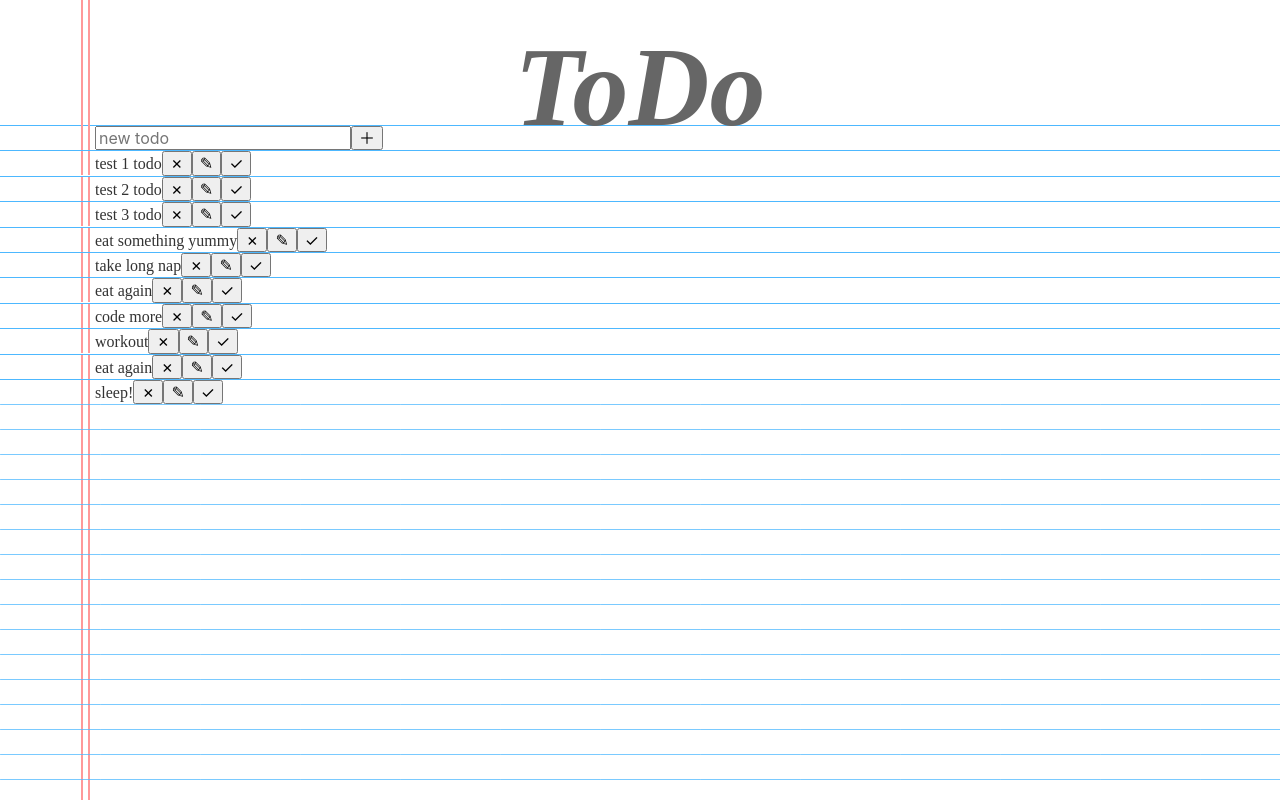
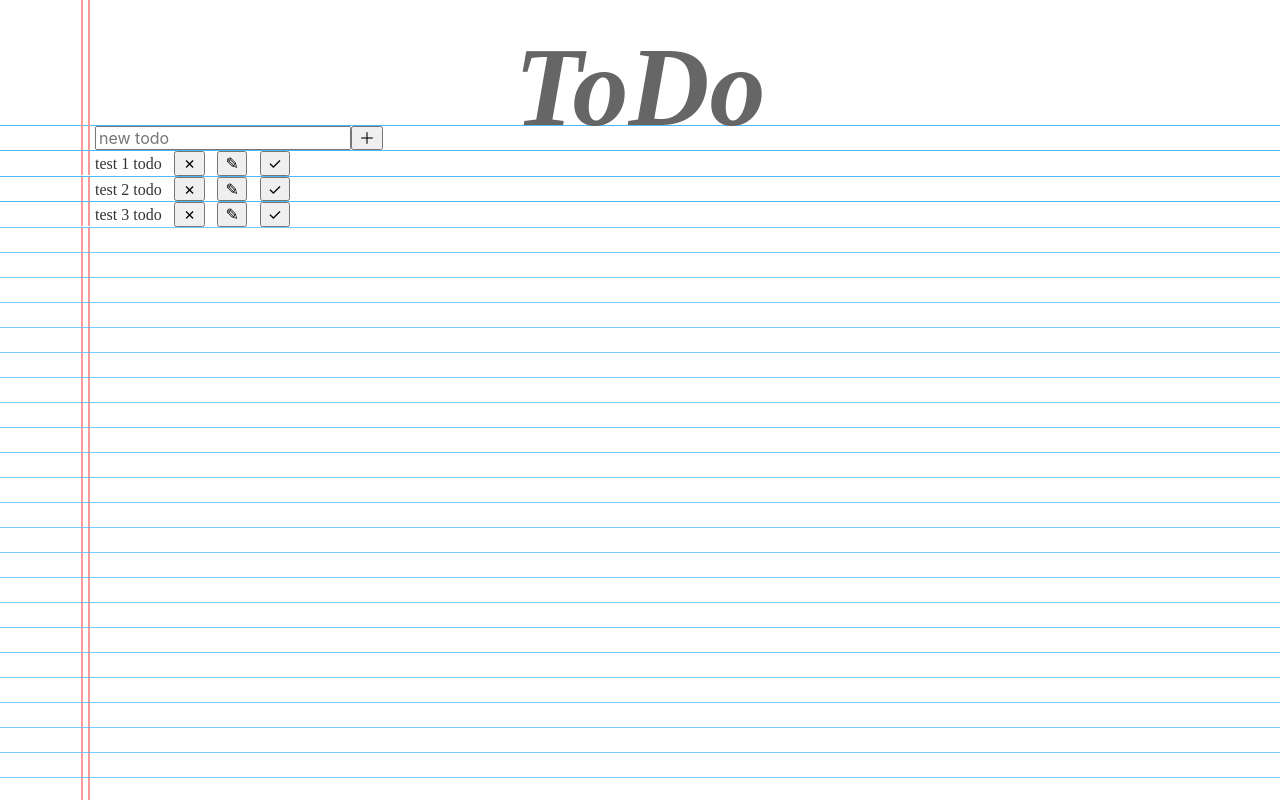
Before and after one commit to b-juravic/todo-app, a React (Create React App) app: page / in a window 1280 px wide. Shown: the top 800 px of the page. Built offline with nearby package versions, Linux system fonts and the light colour scheme; data requests are answered from the project's data file; a web font is replaced by a local one.

Commit message:
Added state to TodoList- height of rendered ul element
Using to calculate height of TodoList-wrapper div

```diff
--- a/db.json
+++ b/db.json
@@ -14,41 +14,6 @@
       "id": "test-8-9-10-11",
       "todo": "test 3 todo",
       "status": "pending"
-    },
-    {
-      "id": "0efaac77-5ab8-495c-8f24-f5c639dc97e7",
-      "todo": "eat something yummy",
-      "status": "pending"
-    },
-    {
-      "id": "601320ba-ad2c-4098-8b5e-d3c63bbea7a5",
-      "todo": "take long nap",
-      "status": "pending"
-    },
-    {
-      "id": "062533b2-087c-4aa1-834d-ba2a59808476",
-      "todo": "eat again",
-      "status": "pending"
-    },
-    {
-      "id": "8067fe62-9701-4639-84ce-f8b726ed21f5",
-      "todo": "code more",
-      "status": "pending"
-    },
-    {
-      "id": "f8f702e2-3df8-4e9f-9b29-11f88a7cafc6",
-      "todo": "workout",
-      "status": "pending"
-    },
-    {
-      "id": "79643e7d-a85e-485e-b4d6-96fbc01d7775",
-      "todo": "eat again",
-      "status": "pending"
-    },
-    {
-      "id": "6833ea1f-0ec6-4d47-8c67-b387018d3352",
-      "todo": "sleep!",
-      "status": "pending"
     }
   ]
 }
--- a/src/App.css
+++ b/src/App.css
@@ -28,6 +28,8 @@ code {
 
 .app-header {
   text-align: center;
+  height: 125px;
+  /* border: 1px solid black; */
 }
 
 .app-header h1 {
--- a/src/TodoItem.css
+++ b/src/TodoItem.css
@@ -5,3 +5,7 @@
 .vertical-lines {
   position: absolute;
 }
+
+.button-collection button {
+  margin-left: .8rem;
+}
--- a/src/TodoItem.js
+++ b/src/TodoItem.js
@@ -47,7 +47,7 @@ function TodoItem({ id, todo, status, updateTodo, removeTodo }) {
         ? <EditTodoForm id={id} currentTodo={todo} updateTodo={updateTodo} />
         : <>
           <Todo todo={todo} status={status} />
-          <span>
+          <span className="button-collection">
             {/* using X, pencil, and check mark unicode characters */}
             <button onClick={handleDelete}>&#10007;</button>
             <button onClick={handleEdit}>&#x270E;</button>
--- a/src/TodoList.css
+++ b/src/TodoList.css
@@ -1,7 +1,10 @@
+.TodoList-wrapper {
+  /* todolist wrapper height is 100vh - ul height - header height */
+  height: calc(100vh - var(--ulHeight) - 125px);
+}
+
 ul.TodoList {
   list-style: none;
   margin: 0;
-  /* margin-top: 90px; */
   padding-left: 0;
-  height: 100vh;
 }
--- a/src/TodoList.js
+++ b/src/TodoList.js
@@ -1,4 +1,4 @@
-import React, { useState, useEffect } from "react";
+import React, { useState, useEffect, useRef } from "react";
 import "./TodoList.css";
 import TodoItem from "./TodoItem";
 import AddTodoForm from "./AddTodoForm";
@@ -12,6 +12,7 @@ import { getTodos, addTodo, updateTodo, deleteTodo } from "./api";
  * State
  * -- todoList: [ {id: "", todo: ""} ... ]
  * -- isLoading: boolean
+ * -- ulHeight: int height of rendered ul html element (used to calculate TodoList-wrapper height)
  *
  * App -> TodoList
  */
@@ -20,12 +21,18 @@ function TodoList() {
   const [todoList, setTodoList] = useState([]);
   const [isLoading, setIsLoading] = useState(true);
 
+  /** Used to calculate TodoList-wrapper div height in CSS */
+  const [ulHeight, setUlHeight] = useState(null);
+  const ulOfTodos = useRef();
+
   /** fetch all todos and update state */
   useEffect(function fetchTodos () {
     async function getAllTodos() {
       const todos = await getTodos();
+
       setTodoList(todos);
       setIsLoading(false);
+      setUlHeight(ulOfTodos.current.offsetHeight);
     }
 
     getAllTodos();
@@ -34,10 +41,13 @@ function TodoList() {
   /** add new todo and update state */
   async function addNewTodo(data) {
     await addTodo(data);
-    setTodoList(t => ([
-      ...t,
-      data
-    ]));
+    setIsLoading(true);
+
+    const todos = await getTodos();
+
+    setTodoList(todos);
+    setIsLoading(false);
+    setUlHeight(ulOfTodos.current.offsetHeight);
   }
 
   /** update todo or toggle todo status and update state */
@@ -49,6 +59,7 @@ function TodoList() {
 
     setTodoList(todos);
     setIsLoading(false);
+    setUlHeight(ulOfTodos.current.offsetHeight);
   }
 
   /** delete todo and update state */
@@ -60,6 +71,7 @@ function TodoList() {
 
     setTodoList(todos);
     setIsLoading(false);
+    setUlHeight(ulOfTodos.current.offsetHeight);
   }
 
   const todoItems = todoList.map(({ id, todo, status }) => {
@@ -78,21 +90,44 @@ function TodoList() {
   /** when loading, show loading indicator */
   if (isLoading) return <p>Loading...</p>
 
+  const renderedUlHeight = `${ulHeight}px`;
+
   return (
-    <ul className="TodoList">
-      <AddTodoForm addNewTodo={addNewTodo} />
-      {todoItems}
+    <div className="TodoList-wrapper" style={{"--ulHeight": renderedUlHeight}}>
+      <ul className="TodoList" ref={ulOfTodos}>
+        <AddTodoForm addNewTodo={addNewTodo} />
+        {todoItems}
+      </ul>
       <svg className="svg-notebook-pattern" width="100%" height="100%" xmlns="http://www.w3.org/2000/svg">
 
-          <line x1="82" y1="0" x2="82" y2="10000" stroke="#ff9999" strokeWidth="2" />
-          <line x1="89" y1="0" x2="89" y2="10000" stroke="#ff9999" strokeWidth="2" />
+        <line x1="82" y1="0" x2="82" y2="10000" stroke="#ff9999" strokeWidth="2" />
+        <line x1="89" y1="0" x2="89" y2="10000" stroke="#ff9999" strokeWidth="2" />
         <pattern id="pattern-notebook" x="0" y="0" width="100" height="25" patternUnits="userSpaceOnUse">
           <line x1=".1" y1="0" x2="100" y2="0" stroke="#4db8ff" strokeWidth="1.5" />
         </pattern>
+        {/* <rect fill="url(#pattern-notebook)" x="0" y="0" width="100%" height="100%"></rect> */}
         <rect fill="url(#pattern-notebook)" x="0" y="0" width="100%" height="100%"></rect>
       </svg>
-    </ul>
+    </div>
   );
 }
 
 export default TodoList;
+
+//style="--animation-order: 18;"
+
+// return (
+//   <ul className="TodoList">
+//     <AddTodoForm addNewTodo={addNewTodo} />
+//     {todoItems}
+//     <svg className="svg-notebook-pattern" width="100%" height="100%" xmlns="http://www.w3.org/2000/svg">
+
+//         <line x1="82" y1="0" x2="82" y2="10000" stroke="#ff9999" strokeWidth="2" />
+//         <line x1="89" y1="0" x2="89" y2="10000" stroke="#ff9999" strokeWidth="2" />
+//       <pattern id="pattern-notebook" x="0" y="0" width="100" height="25" patternUnits="userSpaceOnUse">
+//         <line x1=".1" y1="0" x2="100" y2="0" stroke="#4db8ff" strokeWidth="1.5" />
+//       </pattern>
+//       <rect fill="url(#pattern-notebook)" x="0" y="0" width="100%" height="100%"></rect>
+//     </svg>
+//   </ul>
+// );
```
